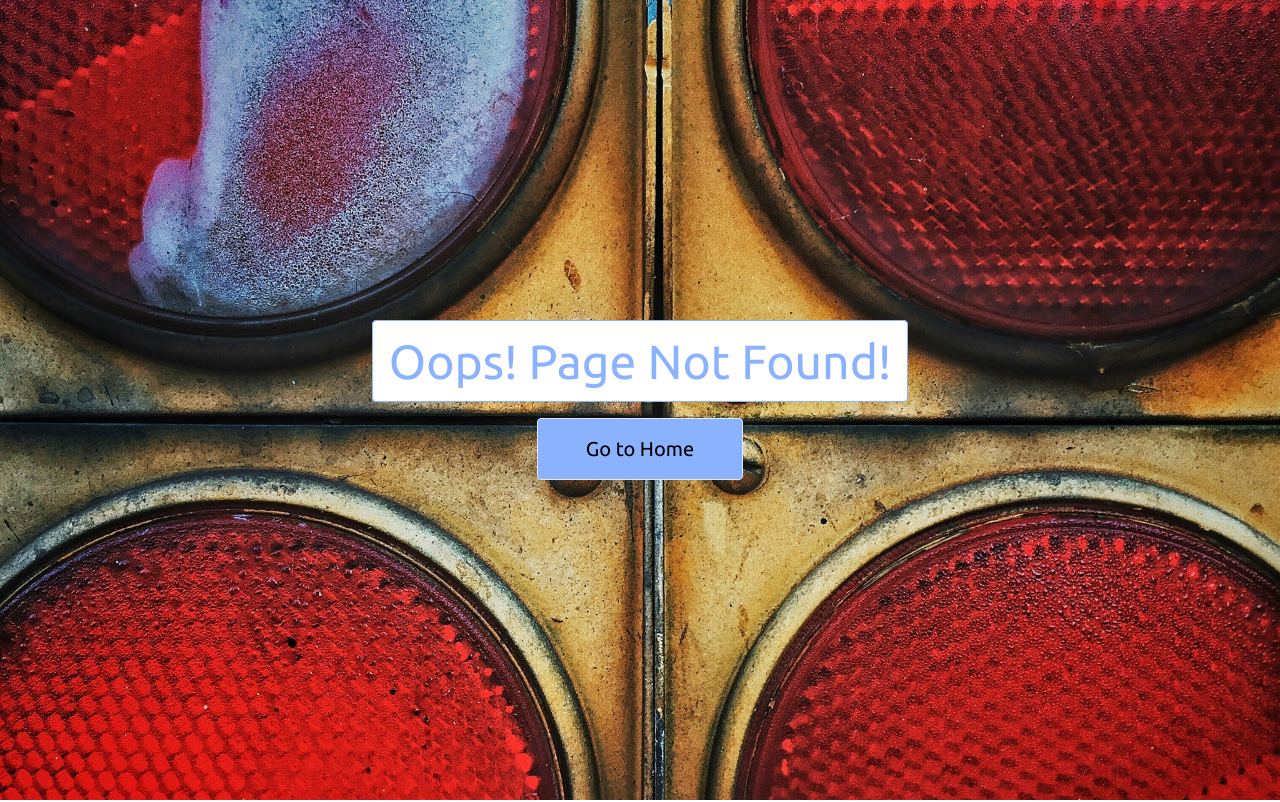
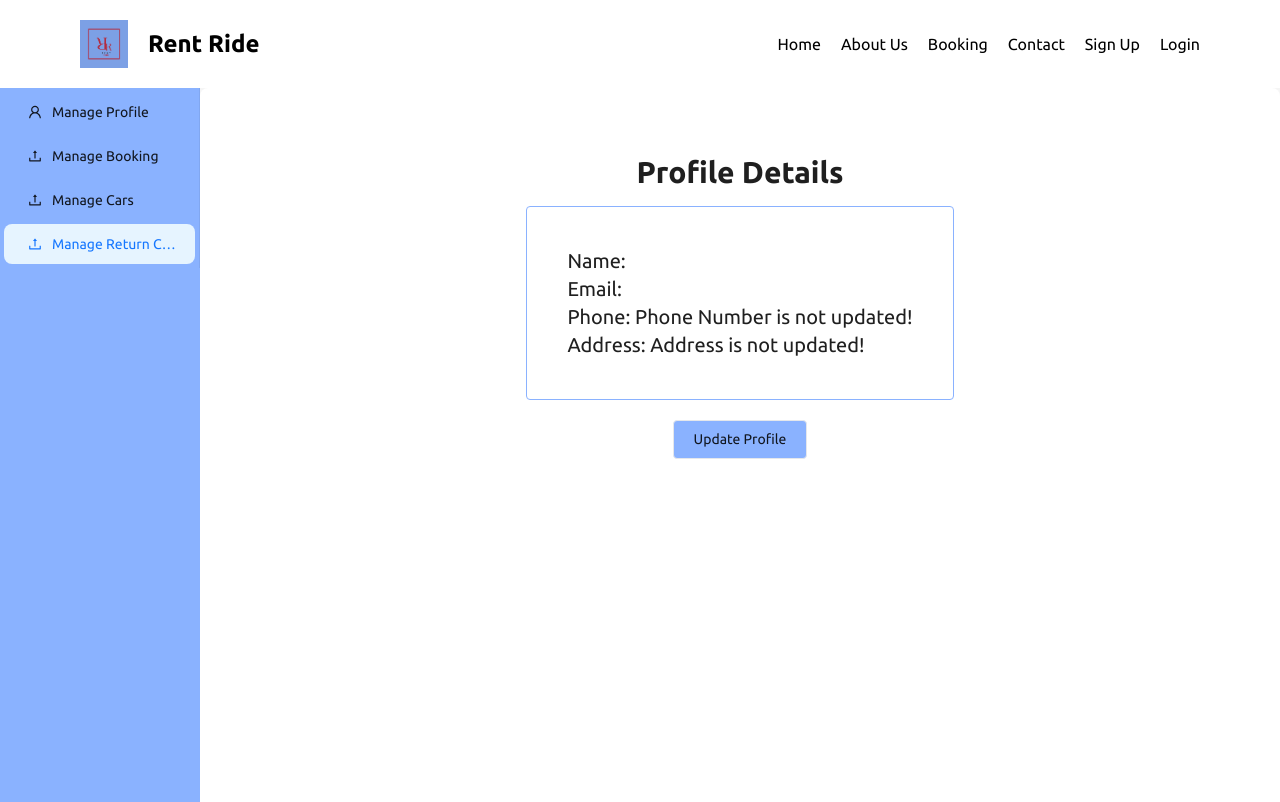
Before and after one commit to Jeba-anika/rent-ride, a React (Vite) app: page /profile in a window 1280 px wide. Before the commit this address had no page. Shown: the top 802 px of the page. Built offline with nearby package versions, Linux system fonts and the light colour scheme.

Commit message:
working on car details

```diff
--- a/src/components/HomePage/Feedback.tsx
+++ b/src/components/HomePage/Feedback.tsx
@@ -72,7 +72,7 @@ const Feedback = () => {
                   <p>
                     <Rate disabled defaultValue={feedback.rating} allowHalf />
                   </p>
-                  <p className="text-lg">Comment: {feedback.feedback}</p>
+                  <p className="text-lg"> {feedback.feedback}</p>
                 </div>
               </div>
             ))}{" "}
--- a/src/components/common/Footer.tsx
+++ b/src/components/common/Footer.tsx
@@ -1,3 +1,4 @@
+import { FaFacebook, FaInstagramSquare } from "react-icons/fa";
 import { Link } from "react-router-dom";
 import logo from "../../assets/logo.png";
 
@@ -39,6 +40,14 @@ const Footer = () => {
           </ul>
         </div>
         <hr className="my-6 border-gray-200 sm:mx-auto dark:border-gray-700 lg:my-8" />
+        <div className="flex justify-center items-center gap-3 mb-4">
+          <a href="">
+            <FaFacebook className="size-6 text-rrSkyBlue" />
+          </a>
+          <a href="">
+            <FaInstagramSquare className="size-6 text-rrSkyBlue" />
+          </a>
+        </div>
         <span className="block text-sm text-gray-500 sm:text-center dark:text-gray-400">
           © 2023{" "}
           <Link to="/" className="hover:underline">
--- /dev/null
+++ b/src/components/common/RRModal.tsx
@@ -0,0 +1,33 @@
+/* eslint-disable @typescript-eslint/no-explicit-any */
+import { Modal } from "antd";
+import { ReactNode } from "react";
+
+const RRModal = ({
+  children,
+  title,
+  isModalOpen,
+  handleOk,
+  handleCancel,
+  footer,
+}: {
+  children: ReactNode;
+  title: string;
+  isModalOpen: boolean;
+  handleOk?: () => any;
+  handleCancel: () => any;
+  footer: any;
+}) => {
+  return (
+    <Modal
+      title={title}
+      open={isModalOpen}
+      onOk={handleOk}
+      onCancel={handleCancel}
+      footer={footer}
+    >
+      {children}
+    </Modal>
+  );
+};
+
+export default RRModal;
--- a/src/components/common/form/RRInput.tsx
+++ b/src/components/common/form/RRInput.tsx
@@ -9,7 +9,7 @@ const RRInput = ({
 }: {
   label: string;
   name: string;
-  rules: any;
+  rules?: any;
   isPassword?: boolean;
   type?: "string" | "number" | "boolean" | "url" | "email";
 }) => {
--- /dev/null
+++ b/src/components/layouts/AdminLayout.tsx
@@ -0,0 +1,16 @@
+import { ReactNode } from "react";
+import { useAppSelector } from "../../redux/hooks";
+
+const AdminLayout = ({ children }: { children: ReactNode }) => {
+  const { user } = useAppSelector((state) => state.auth);
+  if (user?.role === "admin") {
+    return <div>{children}</div>;
+  }
+  return (
+    <div className="text-center text-rrMaroon text-2xl">
+      You are not authorized!
+    </div>
+  );
+};
+
+export default AdminLayout;
--- /dev/null
+++ b/src/components/layouts/DashboardLayout.tsx
@@ -0,0 +1,82 @@
+import { UploadOutlined, UserOutlined } from "@ant-design/icons";
+import { Layout, Menu, theme } from "antd";
+import React from "react";
+import { Link, Outlet } from "react-router-dom";
+import { useAppSelector } from "../../redux/hooks";
+
+const { Content, Sider } = Layout;
+
+const DashboardLayout = () => {
+  const user = useAppSelector((state) => state.auth.user);
+  const items = (
+    user?.role === "user"
+      ? [
+          { route: "/profile", icon: UserOutlined, label: "Manage Profile" },
+          {
+            route: "/manage-booking",
+            icon: UploadOutlined,
+            label: "Manage Booking",
+          },
+        ]
+      : [
+          { route: "/profile", icon: UserOutlined, label: "Manage Profile" },
+          {
+            route: "/manage-booking",
+            icon: UploadOutlined,
+            label: "Manage Booking",
+          },
+          { route: "/manage-cars", icon: UploadOutlined, label: "Manage Cars" },
+          {
+            route: "/manage-return-cars",
+            icon: UploadOutlined,
+            label: "Manage Return Cars",
+          },
+        ]
+  ).map((item, index) => ({
+    key: String(index + 1),
+    icon: React.createElement(item.icon),
+    label: <Link to={item.route}>{item.label}</Link>,
+  }));
+  const {
+    token: { colorBgContainer, borderRadiusLG },
+  } = theme.useToken();
+  return (
+    <Layout className="min-h-screen ">
+      <Sider
+        breakpoint="lg"
+        collapsedWidth="0"
+        onBreakpoint={(broken) => {
+          console.log(broken);
+        }}
+        onCollapse={(collapsed, type) => {
+          console.log(collapsed, type);
+        }}
+        style={{ backgroundColor: "#8AB2FF" }}
+      >
+        <div className="demo-logo-vertical" />
+        <Menu
+          mode="inline"
+          defaultSelectedKeys={["4"]}
+          items={items}
+          style={{ backgroundColor: "#8AB2FF" }}
+        />
+      </Sider>
+      <Layout>
+        <Content>
+          <div
+            style={{
+              padding: 50,
+              minHeight: "100%",
+              background: colorBgContainer,
+              borderRadius: borderRadiusLG,
+            }}
+          >
+            <Outlet />
+          </div>
+        </Content>
+      </Layout>
+    </Layout>
+  );
+};
+
+export default DashboardLayout;
--- a/src/pages/CarDetails.tsx
+++ b/src/pages/CarDetails.tsx
@@ -2,6 +2,7 @@ import { Image, Spin } from "antd";
 import { useEffect, useState } from "react";
 import { useParams } from "react-router-dom";
 import { useGetSingleCarQuery } from "../redux/features/cars/carsApi";
+import { TCarImg } from "../types/cars.type";
 
 const CarDetails = () => {
   const { carId } = useParams();
@@ -26,7 +27,7 @@ const CarDetails = () => {
   }
 
   return (
-    <div className="py-10">
+    <div className="px-10">
       <div className="flex justify-center">
         <Image src={selectedCarImg?.url} />
       </div>
@@ -41,6 +42,15 @@ const CarDetails = () => {
           </button>
         ))}
       </div>
+      <div className="border border-rrSkyBlue p-10 rounded-lg mt-4">
+        <h3 className="text-4xl mb-2">{carData.data.name}</h3>
+        <p>
+          <span className="text-2xl text-rrSkyBlue">
+            $ {carData.data.pricePerHour}
+          </span>{" "}
+          per hour
+        </p>
+      </div>
     </div>
   );
 };
--- /dev/null
+++ b/src/pages/ProfilePage.tsx
@@ -0,0 +1,96 @@
+/* eslint-disable @typescript-eslint/no-explicit-any */
+import { Form } from "antd";
+import { useState } from "react";
+import { toast } from "sonner";
+import RRForm from "../components/common/form/RRForm";
+import RRInput from "../components/common/form/RRInput";
+import RRButton from "../components/common/RRButton";
+import RRModal from "../components/common/RRModal";
+import { useUpdateProfileMutation } from "../redux/features/auth/authApi";
+import { setUser } from "../redux/features/auth/authSlice";
+import { useAppDispatch, useAppSelector } from "../redux/hooks";
+
+const ProfilePage = () => {
+  const [form] = Form.useForm();
+  const [isUpdateProfileModalOpen, setIsUpdateProfileModalOpen] =
+    useState(false);
+  const { user, token } = useAppSelector((state) => state.auth);
+  console.log(user);
+  const [updateProfile, { isLoading: isUpdateProfileLoading }] =
+    useUpdateProfileMutation();
+  const dispatch = useAppDispatch();
+
+  const handleUpdateProfile = async (values) => {
+    console.log(values);
+    const updatedUserInfo = {
+      ...values,
+    };
+    try {
+      const result = await updateProfile(updatedUserInfo);
+      if (result.error) {
+        toast.error("Something went wrong!");
+      }
+      if (result.data) {
+        toast.success("Profile Updated Successfully");
+        console.log(result.data.data);
+        dispatch(setUser({ user: result.data.data, token }));
+        setIsUpdateProfileModalOpen(false);
+      }
+    } catch (err: any) {
+      toast.error(err.message);
+    }
+  };
+  return (
+    <div>
+      <h2 className="my-4 text-3xl text-center font-bold">Profile Details</h2>
+      <div className="flex justify-center">
+        <div>
+          <div className="border border-rrSkyBlue p-10 rounded text-xl">
+            <p>Name: {user?.name}</p>
+            <p>Email: {user?.email}</p>
+            <p>
+              Phone:{" "}
+              {user?.phone ? user?.phone : "Phone Number is not updated!"}{" "}
+            </p>
+            <p>
+              Address:{" "}
+              {user?.address ? user?.address : "Address  is not updated!"}{" "}
+            </p>
+          </div>
+          <div className="mt-5 text-center">
+            <RRButton
+              onClick={() => {
+                setIsUpdateProfileModalOpen(true);
+                form.setFieldsValue(user);
+              }}
+              styles="px-5 py-2"
+            >
+              Update Profile
+            </RRButton>
+          </div>
+        </div>
+      </div>
+      <RRModal
+        isModalOpen={isUpdateProfileModalOpen}
+        title="Update Profile"
+        handleCancel={() => setIsUpdateProfileModalOpen(false)}
+        footer={false}
+      >
+        <RRForm
+          form={form}
+          name="signup"
+          onFinish={handleUpdateProfile}
+          submitBtnText="Update Profile"
+          isBtnLoading={isUpdateProfileLoading}
+        >
+          <RRInput label="Name" name="name" />
+          <RRInput label="Email" name="email" type="email" />
+          <RRInput label="Phone" name="phone" />
+          <RRInput label="Address" name="address" />
+        </RRForm>
+      </RRModal>
+    </div>
+  );
+};
+
+export default ProfilePage;
--- /dev/null
+++ b/src/pages/admin/ManageUsers.tsx
@@ -0,0 +1,5 @@
+const ManageUsers = () => {
+  return <div></div>;
+};
+
+export default ManageUsers;
--- a/src/redux/features/auth/authApi.ts
+++ b/src/redux/features/auth/authApi.ts
@@ -10,6 +10,7 @@ const authApi = baseApi.injectEndpoints({
         body: userInfo,
       }),
     }),
+
     signup: builder.mutation({
       query: (userInfo) => ({
         url: "/auth/signup",
@@ -18,7 +19,18 @@ const authApi = baseApi.injectEndpoints({
         body: userInfo,
       }),
     }),
+    // getProfile: builder.query
+    updateProfile: builder.mutation({
+      query: (userInfo) => ({
+        url: "/auth/update-profile",
+        method: "PUT",
+        credentials: "include",
+        body: userInfo,
+      }),
+      // invalidatesTags: ["user"],
+    }),
   }),
 });
 
-export const { useLoginMutation, useSignupMutation } = authApi;
+export const { useLoginMutation, useSignupMutation, useUpdateProfileMutation } =
+  authApi;
--- a/src/routes/routes.tsx
+++ b/src/routes/routes.tsx
@@ -1,12 +1,16 @@
 import { createBrowserRouter } from "react-router-dom";
 import App from "../App";
+import AdminLayout from "../components/layouts/AdminLayout";
+import DashboardLayout from "../components/layouts/DashboardLayout";
 import About from "../pages/About";
 import CarDetails from "../pages/CarDetails";
 import Cars from "../pages/Cars";
 import ErrorPage from "../pages/ErrorPage";
 import HomePage from "../pages/HomePage";
 import Login from "../pages/Login";
+import ProfilePage from "../pages/ProfilePage";
 import Signup from "../pages/Signup";
+import ManageUsers from "../pages/admin/ManageUsers";
 
 const router = createBrowserRouter([
   {
@@ -38,6 +42,24 @@ const router = createBrowserRouter([
         path: "/about-us",
         element: <About />,
       },
+      {
+        path: "/",
+        element: <DashboardLayout />,
+        children: [
+          {
+            path: "/profile",
+            element: <ProfilePage />,
+          },
+          {
+            path: "/manage-users",
+            element: (
+              <AdminLayout>
+                <ManageUsers />
+              </AdminLayout>
+            ),
+          },
+        ],
+      },
     ],
   },
 ]);
```
Also changed, not shown: src/redux/features/auth/authSlice.ts (+6 -3 lines).
